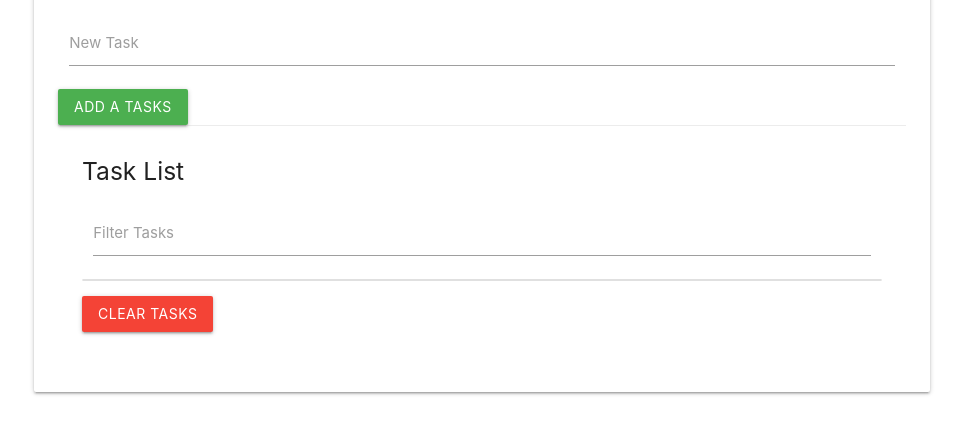
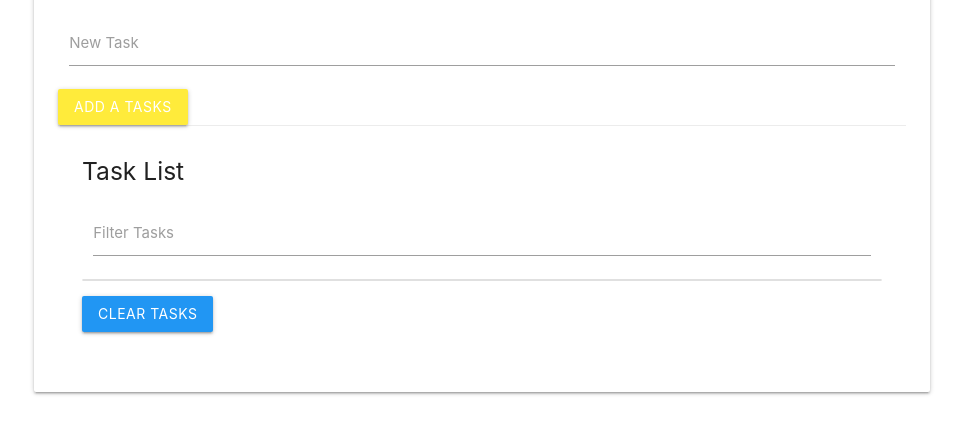
Before and after one commit to jeromemaligg/Lesson-3-DOM, a plain HTML site: page index.html in a window 1280 px wide. Shown: the part 67-500 px from the top of the page, without its empty margins (158-1121 px from the left). Drawn offline with nearby package versions, Linux system fonts and the light colour scheme.

Commit message:
Update index.html

```diff
--- a/index.html
+++ b/index.html
@@ -23,7 +23,7 @@
                                     <input type="text" name="task" id="task">
                                     <label for="task">New Task</label>
                                 </div>
-                                <input type="submit" class="btn green" value ="Add a Tasks">
+                                <input type="submit" class="btn yellow" value ="Add a Tasks">
                             </form>
                             <div class="card-action">
                                 <h5 id="task-title">Task List</h5>
@@ -39,7 +39,7 @@
                                     </a>
                                 </li> -->
                                 </ul>
-                                <a class="clear-tasks btn red">Clear Tasks</a>
+                                <a class="clear-tasks btn blue">Clear Tasks</a>
                             </div>
                         </div>
 
```
